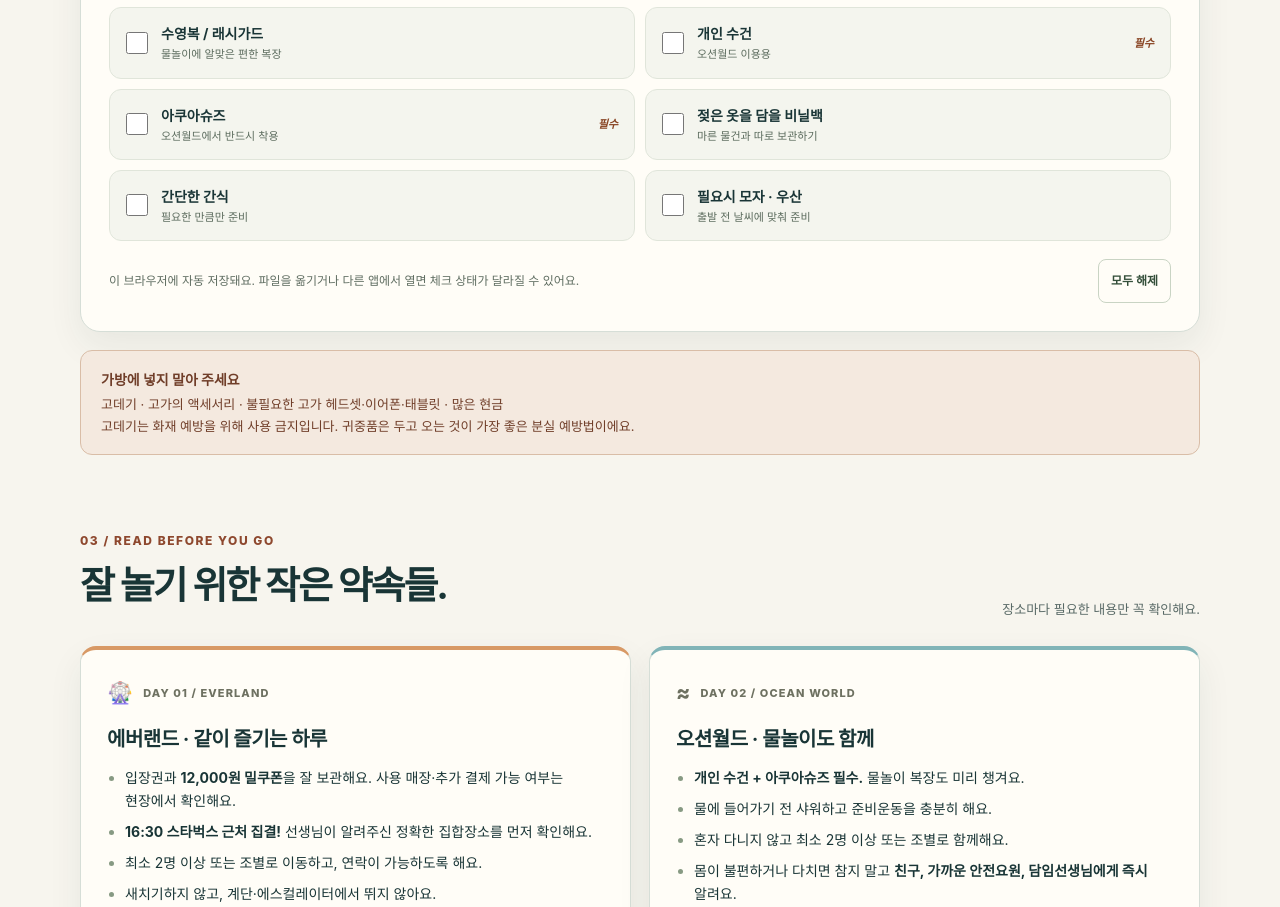
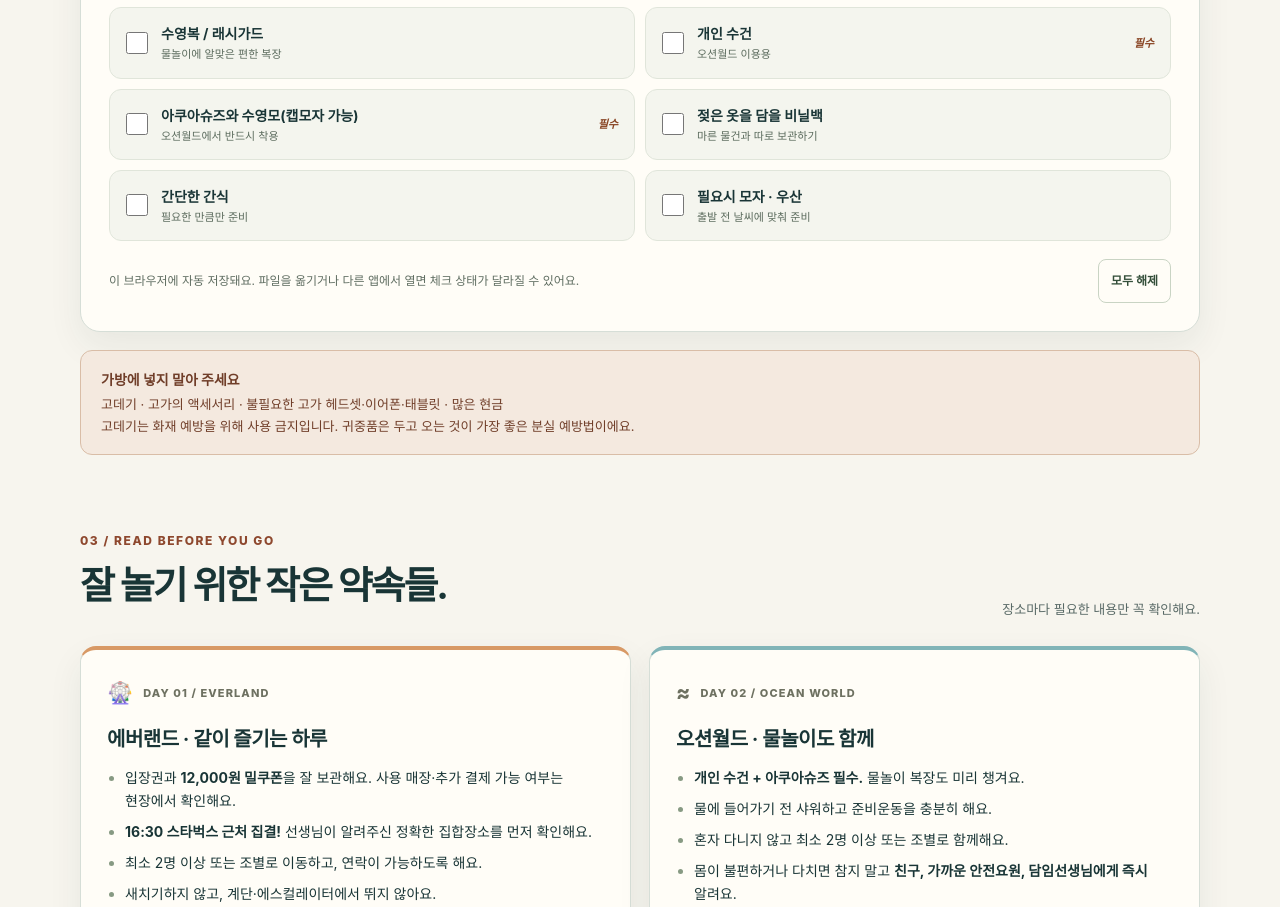
Before and after one commit to rollers765-eng/hongcheon-vivaldi-trip-2026, a plain HTML site: page index.html in a window 1280 px wide. Shown: the part 2651-3558 px from the top of the page. Drawn offline with Linux system fonts and the light colour scheme.

Commit message:
Update required packing item to include swimming cap (baseball cap allowed)

```diff
--- a/index.html
+++ b/index.html
@@ -141,7 +141,7 @@
 <label class="check-item"><input type="checkbox" id="pack-phone"><span><b>휴대전화 · 충전기</b><small>선생님·조원 연락망도 확인</small></span></label>
 <label class="check-item"><input type="checkbox" id="pack-swim"><span><b>수영복 / 래시가드</b><small>물놀이에 알맞은 편한 복장</small></span></label>
 <label class="check-item"><input type="checkbox" id="pack-towel"><span><b>개인 수건</b><small>오션월드 이용용</small></span><em class="essential">필수</em></label>
-<label class="check-item"><input type="checkbox" id="pack-shoes"><span><b>아쿠아슈즈</b><small>오션월드에서 반드시 착용</small></span><em class="essential">필수</em></label>
+<label class="check-item"><input type="checkbox" id="pack-shoes"><span><b>아쿠아슈즈와 수영모(캡모자 가능)</b><small>오션월드에서 반드시 착용</small></span><em class="essential">필수</em></label>
 <label class="check-item"><input type="checkbox" id="pack-bag"><span><b>젖은 옷을 담을 비닐백</b><small>마른 물건과 따로 보관하기</small></span></label>
 <label class="check-item"><input type="checkbox" id="pack-snack"><span><b>간단한 간식</b><small>필요한 만큼만 준비</small></span></label>
 <label class="check-item"><input type="checkbox" id="pack-weather"><span><b>필요시 모자 · 우산</b><small>출발 전 날씨에 맞춰 준비</small></span></label>
```
